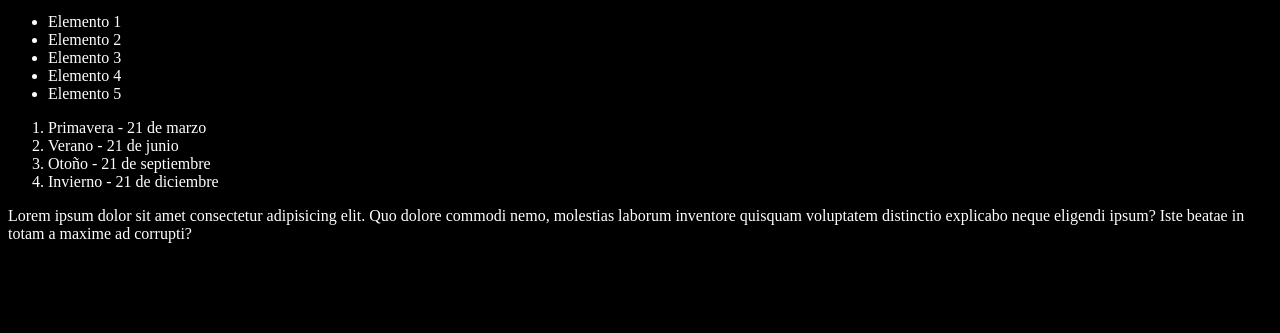
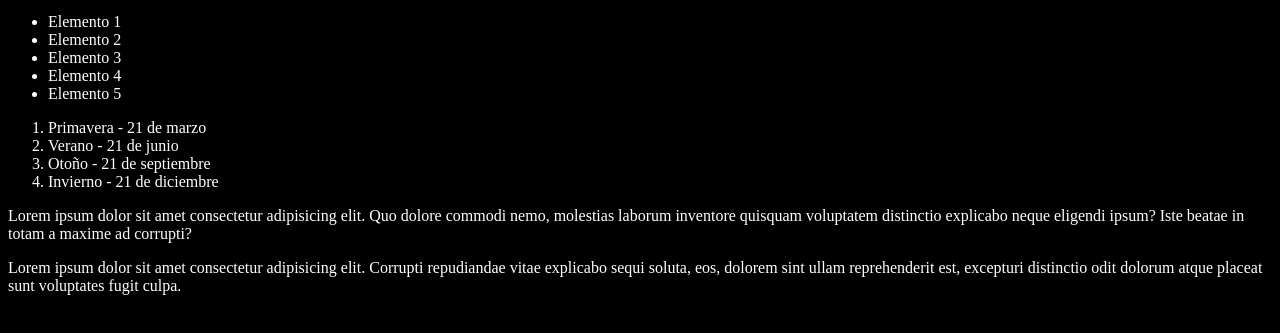
Before and after one commit to hugoilias/curso-git, a plain HTML site: page index.html in a window 1280 px wide. Shown: the part 101-434 px from the top of the page. Drawn offline with Linux system fonts and the light colour scheme.

```diff
--- a/index.html
+++ b/index.html
@@ -30,6 +30,12 @@
       commodi nemo, molestias laborum inventore quisquam voluptatem distinctio
       explicabo neque eligendi ipsum? Iste beatae in totam a maxime ad corrupti?
     </p>
+    <p>
+      Lorem ipsum dolor sit amet consectetur adipisicing elit. Corrupti
+      repudiandae vitae explicabo sequi soluta, eos, dolorem sint ullam
+      reprehenderit est, excepturi distinctio odit dolorum atque placeat sunt
+      voluptates fugit culpa.
+    </p>
     <script src="index.html"></script>
   </body>
 </html>
```
Also changed, not shown: 2 other files.
